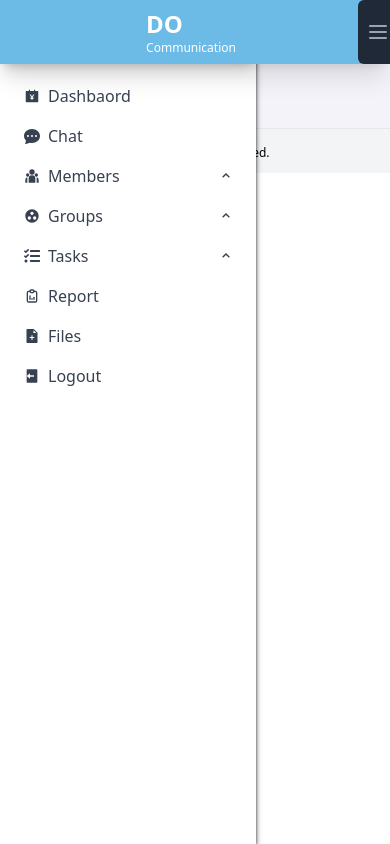
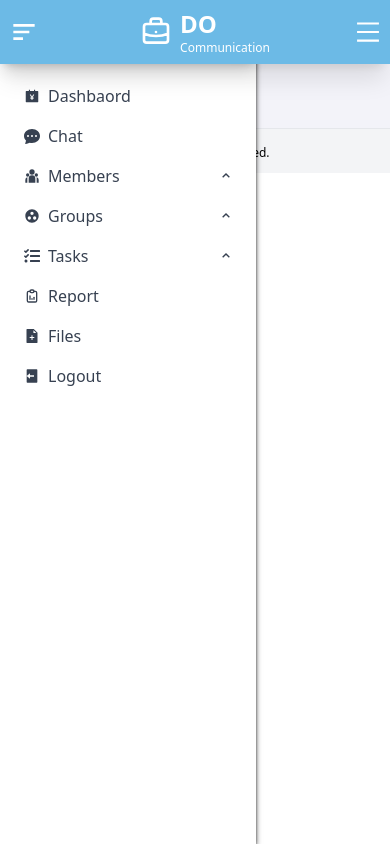
Before and after one commit to do-communication/do-communication, a Next.js app: page /admin in a window 390 px wide. Built offline with nearby package versions, Linux system fonts and the light colour scheme.

Commit message:
fix sidebar icon

```diff
--- a/src/components/layouts/AdminLayout/Header.jsx
+++ b/src/components/layouts/AdminLayout/Header.jsx
@@ -1,5 +1,6 @@
 import { useState, useContext } from "react";
-import { BiMenuAltLeft } from 'react-icons/bi'
+import { BiMenuAltLeft } from "react-icons/bi";
+import { AiOutlineMenu } from "react-icons/ai";
 import OpenSideBarContext from "./context/openSideBarContext";
 const Header = () => {
   const [openSideBar, openSideBarDispatch] = useContext(OpenSideBarContext);
@@ -7,10 +8,10 @@ const Header = () => {
   const [open, setOpen] = useState(false);
 
   const toggleSidebar = () => {
-    if(openSideBar) {
-      openSideBarDispatch({ type: 'close' })
+    if (openSideBar) {
+      openSideBarDispatch({ type: "close" });
     } else {
-      openSideBarDispatch({ type: 'open' })
+      openSideBarDispatch({ type: "open" });
     }
   };
 
@@ -19,14 +20,39 @@ const Header = () => {
       <nav className="sticky top-0 z-50 w-full text-black shadow-xl bg-light">
         <div className="mx-auto ">
           <div className="flex items-stretch justify-between h-16">
-            <div className="flex items-center md:hidden" />
+            <div className="flex items-center md:hidden">
+              <button
+                type="button"
+                onClick={toggleSidebar}
+                className="inline-flex items-center justify-center p-2 text-white rounded-md hover:text-gray-700"
+                aria-controls="mobile-menu"
+                aria-expanded="false"
+              >
+                <span className="sr-only">Open main menu</span>
+                <BiMenuAltLeft className="w-8 h-auto" />
+              </button>
+            </div>
             <div className="flex items-center pl-6">
-              {/* the logo part */}
               <div className="flex-shrink-0 md:hidden">
                 <a
                   href="#"
                   className="flex items-center space-x-2 text-white group"
                 >
+                  <div>
+                    <svg
+                      className="w-8 h-8 transition-transform duration-300 group-hover:-rotate-45 "
+                      fill="none"
+                      viewBox="0 0 24 24"
+                      stroke="currentColor"
+                    >
+                      <path
+                        stroke-linecap="round"
+                        stroke-linejoin="round"
+                        stroke-width="2"
+                        d="M21 13.255A23.931 23.931 0 0112 15c-3.183 0-6.22-.62-9-1.745M16 6V4a2 2 0 00-2-2h-4a2 2 0 00-2 2v2m4 6h.01M5 20h14a2 2 0 002-2V8a2 2 0 00-2-2H5a2 2 0 00-2 2v10a2 2 0 002 2z"
+                      />
+                    </svg>
+                  </div>
 
                   <div>
                     <span className="text-2xl font-extrabold">DO</span>
@@ -40,9 +66,9 @@ const Header = () => {
                 className="hidden text-white cursor-pointer md:block"
                 onClick={toggleSidebar}
               >
-                <BiMenuAltLeft className="w-10 h-auto"/>
+                <BiMenuAltLeft className="w-10 h-auto" />
               </div>
-                {/* the search bar */}
+
               <div className="hidden lg:block">
                 <form action="" className="app-search" method="GET">
                   <div className="relative group ">
@@ -72,11 +98,10 @@ const Header = () => {
                 </form>
               </div>
             </div>
-             {/* notificatons and profile view */}
             <div className="items-stretch hidden md:flex">
               <div className="flex ml-4 md:ml-6 ">
                 <div className="relative flex items-center justify-center mr-4">
-                  <div className="block p-1 text-gray-700 bg-light_2 rounded-full hover:text-black">
+                  <div className="block p-1 text-gray-700 rounded-full bg-light_2 hover:text-black">
                     <span className="sr-only">View notifications</span>
                     <svg
                       className="w-6 h-6"
@@ -97,7 +122,7 @@ const Header = () => {
                 </div>
 
                 {/* <!-- Profile dropdown --> */}
-                <div className="relative px-4 text-sm text-gray-700 bg-light bright shadow-2xl cursor-pointer hover:text-white">
+                <div className="relative px-4 text-sm text-gray-700 shadow-2xl cursor-pointer bg-light bright hover:text-white">
                   <div
                     className="flex items-center min-h-full"
                     onClick={() => setOpen(!open)}
@@ -111,13 +136,13 @@ const Header = () => {
                       <span className="sr-only">Open user menu</span>
                       <img
                         className="w-8 h-8 rounded-full"
-                        src="/images/admin.png"
+                        src="https://assets.codepen.io/3321250/internal/avatars/users/default.png?fit=crop&format=auto&height=512&version=1646800353&width=512"
                         alt=""
                       />
                     </div>
 
                     <div className="flex flex-col ml-4">
-                      <span>John Doe</span>
+                      <span>Senait Gobezie</span>
                       <span>Admin</span>
                     </div>
                   </div>
@@ -146,7 +171,17 @@ const Header = () => {
                         tabindex="-1"
                         id="user-menu-item-1"
                       >
-                        Log out
+                        Projects
+                      </a>
+
+                      <a
+                        href="#"
+                        className="block px-4 py-2 text-sm text-gray-700 hover:bg-gray-100"
+                        role="menuitem"
+                        tabindex="-1"
+                        id="user-menu-item-1"
+                      >
+                        Sign out
                       </a>
                     </div>
                   )}
@@ -154,47 +189,17 @@ const Header = () => {
               </div>
             </div>
 
-            <div className="flex -mr-2 md:hidden">
+            <div className="flex px-2 -mr-2 md:hidden">
               {/* <!-- Mobile menu button --> */}
               <button
                 type="button"
                 onClick={() => setMobileMenu(!mobileMenu)}
-                className="inline-flex items-center justify-center p-2 text-gray-400 bg-gray-800 rounded-md hover:text-white hover:bg-gray-700 focus:outline-none focus:ring-2 focus:ring-offset-2 focus:ring-offset-gray-800 focus:ring-white"
+                className="inline-flex items-center justify-center p-2 text-white rounded-md hover:text-gray-700"
                 aria-controls="mobile-menu"
                 aria-expanded="false"
               >
                 <span className="sr-only">Open main menu</span>
-
-                <svg
-                  className="block w-6 h-6"
-                  xmlns="http://www.w3.org/2000/svg"
-                  fill="none"
-                  viewBox="0 0 24 24"
-                  stroke="currentColor"
-                  aria-hidden="true"
-                >
-                  <path
-                    stroke-linecap="round"
-                    stroke-linejoin="round"
-                    stroke-width="2"
-                    d="M4 6h16M4 12h16M4 18h16"
-                  />
-                </svg>
-                <svg
-                  className="hidden w-6 h-6"
-                  xmlns="http://www.w3.org/2000/svg"
-                  fill="none"
-                  viewBox="0 0 24 24"
-                  stroke="currentColor"
-                  aria-hidden="true"
-                >
-                  <path
-                    stroke-linecap="round"
-                    stroke-linejoin="round"
-                    stroke-width="2"
-                    d="M6 18L18 6M6 6l12 12"
-                  />
-                </svg>
+                <AiOutlineMenu className="h-auto w-7" />
               </button>
             </div>
           </div>
```
